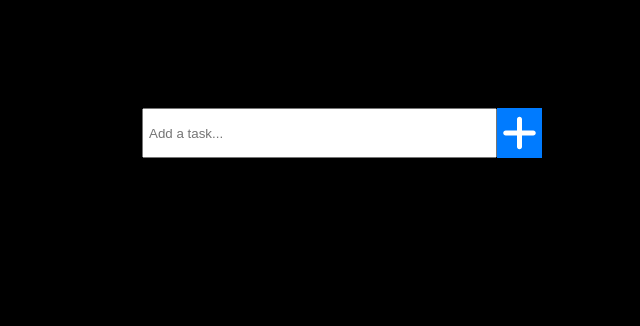
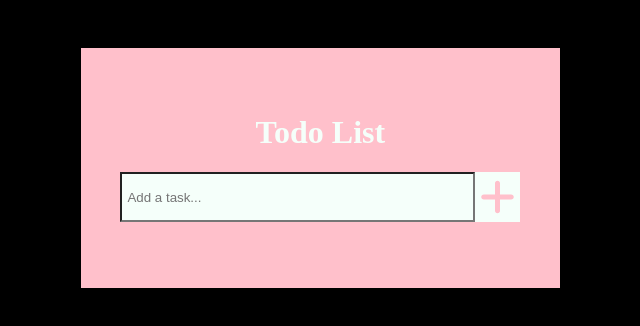
Before and after one commit to Vera25-O/mytodolist, a React (Create React App) app in the folder mytodolist/: page / in a window 1280 px wide. Shown: the top 326 px of the page, without its empty margins (298-938 px from the left). Built offline with nearby package versions, Linux system fonts and the light colour scheme.

Commit message:
modified css

```diff
--- a/mytodolist/src/App.js
+++ b/mytodolist/src/App.js
@@ -9,8 +9,9 @@ function App() {
 
   return (
     <div className="App">
+      <div className="todowrapper">
 <TodoList/>
-
+</div>
     </div>
   );
 }
--- a/mytodolist/src/Components/TodoList.js
+++ b/mytodolist/src/Components/TodoList.js
@@ -1,19 +1,19 @@
 import React, { useState, useEffect } from "react";
-import { FontAwesomeIcon } from '@fortawesome/react-fontawesome';
-import { faTrash, faEdit, faPlus } from '@fortawesome/free-solid-svg-icons';
+import { FontAwesomeIcon } from "@fortawesome/react-fontawesome";
+import { faTrash, faEdit, faPlus } from "@fortawesome/free-solid-svg-icons";
 
 const TodoList = () => {
   const [tasks, setTasks] = useState([]);
   const [taskText, setTaskText] = useState("");
   // Load tasks from local storage on component mount
   useEffect(() => {
-  const savedTasks = JSON.parse(localStorage.getItem('tasks')) || [];
+    const savedTasks = JSON.parse(localStorage.getItem("tasks")) || [];
     setTasks(savedTasks);
   }, []);
 
   // Save tasks to local storage whenever tasks change
   useEffect(() => {
-  localStorage.setItem('tasks', JSON.stringify(tasks));
+    localStorage.setItem("tasks", JSON.stringify(tasks));
   }, [tasks]);
 
   const addTask = (e) => {
@@ -53,13 +53,14 @@ useEffect(() => {
           value={taskText}
           onChange={(e) => setTaskText(e.target.value)}
         />
-        <FontAwesomeIcon icon={faPlus} onClick={addTask} className="addicon"/>
+        <FontAwesomeIcon icon={faPlus} onClick={addTask} className="addicon" />
       </div>
       <ul className="task-list">
         {tasks.map((task, index) => (
           <li key={index} className={task.done ? "done" : ""}>
             <input
               type="checkbox"
+              className="checkbox"
               checked={task.done}
               onChange={() => toggleDone(index)}
             />
@@ -68,7 +69,11 @@ useEffect(() => {
               value={task.text}
               onChange={(e) => editTask(index, e.target.value)}
             />
-            <FontAwesomeIcon icon={faTrash} className="icon" onClick={() => deleteTask(index)}/>
+            <FontAwesomeIcon
+              icon={faTrash}
+              className="deleteicon"
+              onClick={() => deleteTask(index)}
+            />
           </li>
         ))}
       </ul>
--- a/mytodolist/src/index.css
+++ b/mytodolist/src/index.css
@@ -1,26 +1,42 @@
 body{
   background-color: black;
+  padding-left: 29%;
+  padding-top: 5vh;
+}
+h1{
+  color: mintcream;
+  text-decoration: wavy;
 }
 .todo-app {
   text-align: center;
   margin: 50px auto;
   max-width: 400px;
 }
+.todowrapper{
+  background-color: pink;
+  width:50% ;
+  align-self: center;
+  padding: 2vh;
+}
 
 .task-input {
   display: flex;
   margin-bottom: 10px;
+
 }
+
 
 .task-input input {
   flex: 1;
   padding: 5px;
+  width: 50%;
+  background-color: mintcream;
 }
 
 .addicon {
   padding: 5px 5px;
-  background-color: #007bff;
-  color: #fff;
+  background-color: mintcream;
+  color:pink;
   border: none;
   cursor: pointer;
   height: 5vh;
@@ -29,6 +45,7 @@ body{
 .task-list {
   list-style: none;
   padding: 0;
+
 }
 
 .task-list li {
@@ -44,18 +61,27 @@ body{
 
 .task-list input[type="checkbox"] {
   margin-right: 10px;
+background-color: black;
 }
 
 .task-list input[type="text"] {
   flex: 1;
   padding: 5px;
 }
+input{
+  width: 50%;
+  /* min-width: 320px; */
+}
 
-.icon {
+.deleteicon {
   padding: 5px 5px;
   height: 2vh;
-  color: red;
+  color:mintcream;
   border: none;
   cursor: pointer;
-  /* margin-left: 5px; */
 }
+
+.checkbox{
+
+  width: 10%;
+}
```
Lines whose indentation alone changed are shown as unchanged.
